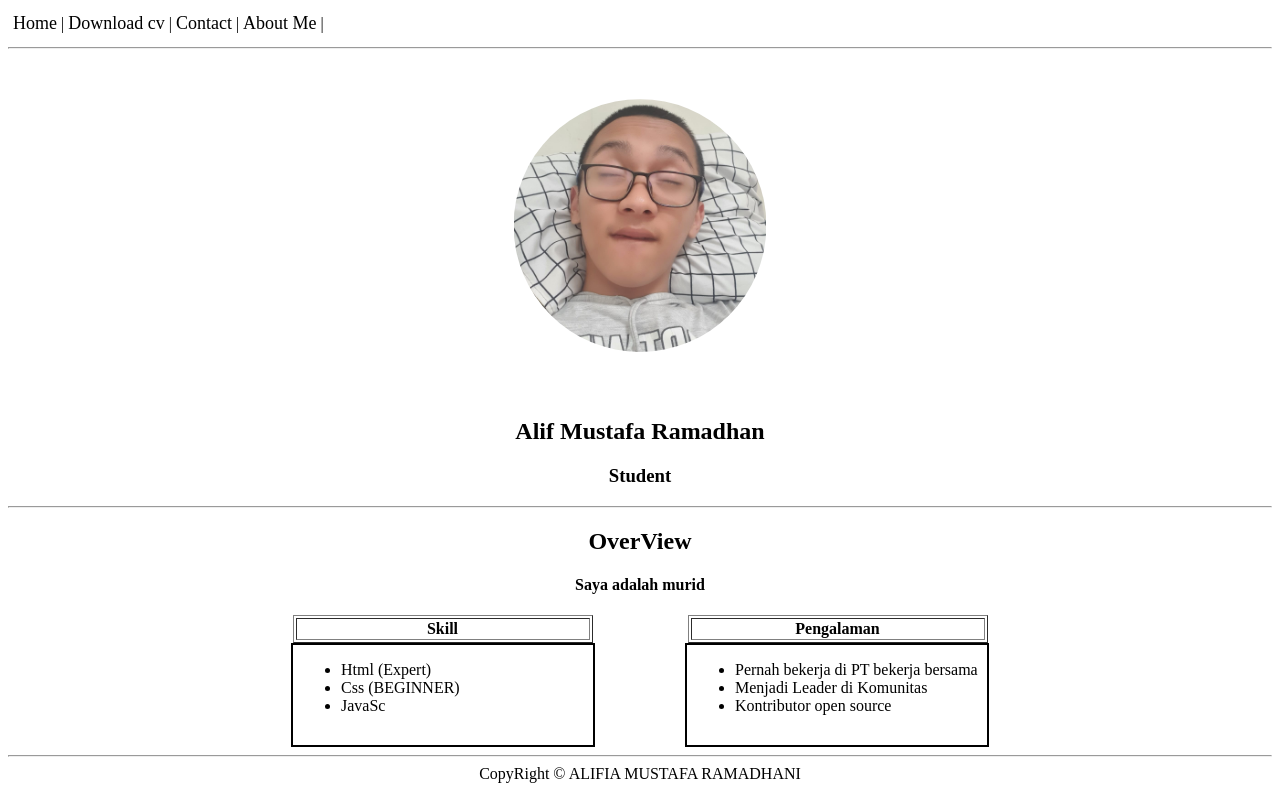
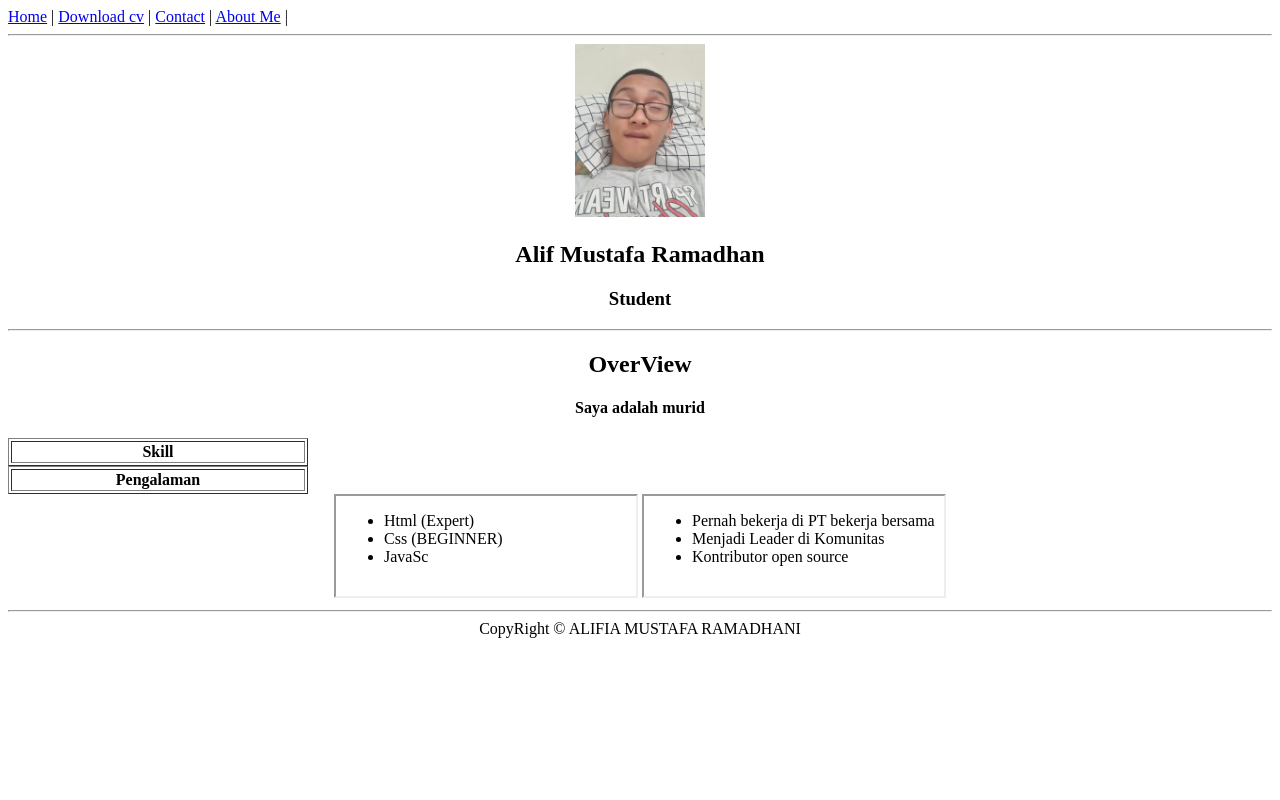
Before and after one commit to WhyWeLoveYou/websekola, a plain HTML site: page index.html in a window 1280 px wide. Drawn offline with Linux system fonts and the light colour scheme.

Commit message:
Add files via upload

```diff
--- a/index.html
+++ b/index.html
@@ -3,58 +3,6 @@
 
 <head>
     <title>Home</title>
-    <style>
-        nav {
-            padding: 5px;
-            position: sticky;
-            top: 0;
-        }
-
-        nav a {
-            font-size: 18px;
-            font-weight: 400;
-            text-decoration: none;
-            color: black;
-        }
-
-        nav a:hover {
-            font-weight: bold;
-        }
-
-        nav li {
-            display: inline;
-            list-style-type: none;
-            margin-right: 20px;
-        }
-
-        .main img {
-            clip-path: circle();
-            width: 20%;
-        }
-
-        .main {
-            text-align: center;
-        }
-
-        .Pengalamandskill {
-            display: flex;
-            flex-wrap: wrap;
-            justify-content: center;
-            gap: 90px;
-        }
-        iframe{
-            border: 2px solid black;
-        }
-        .tabb{
-            display: flex;
-            flex-wrap: wrap;
-            justify-content: center;
-            gap: 95px;
-        }
-        footer {
-            text-align: center;
-        }
-    </style>
 </head>
 
 <body>
@@ -62,12 +10,12 @@
         <a href="index.html">Home</a> |
         <a href="#">Download cv</a> |
         <a href="assest/html/contactUs.html">Contact</a> |
-        <a href="index.html">About Me</a> |
+        <a href="assest/html/aboutMe.html">About Me</a> |
     </nav>
     <hr>
-    <div class="main">
+    <div class="main" style="text-align: center;">
         <article class="Pengenalan">
-            <img src="assest/img/alip.jpeg" alt="Foto User">
+            <img src="assest/img/alip.jpeg" width="130px" alt="Foto User">
             <h1>Alif Mustafa Ramadhan</h1>
             <h3>Student</h3>
             <hr>
@@ -85,7 +33,7 @@
     </div>
     <hr>
 </body>
-<footer>
+<footer style="text-align: center;">
     CopyRight &copy; ALIFIA MUSTAFA RAMADHANI
 </footer>
 
```
Also changed, not shown: assest/html/aboutMe.html (+2 -43 lines), assest/html/contactUs.html (+1 -46 lines), assest/style.css (added).
